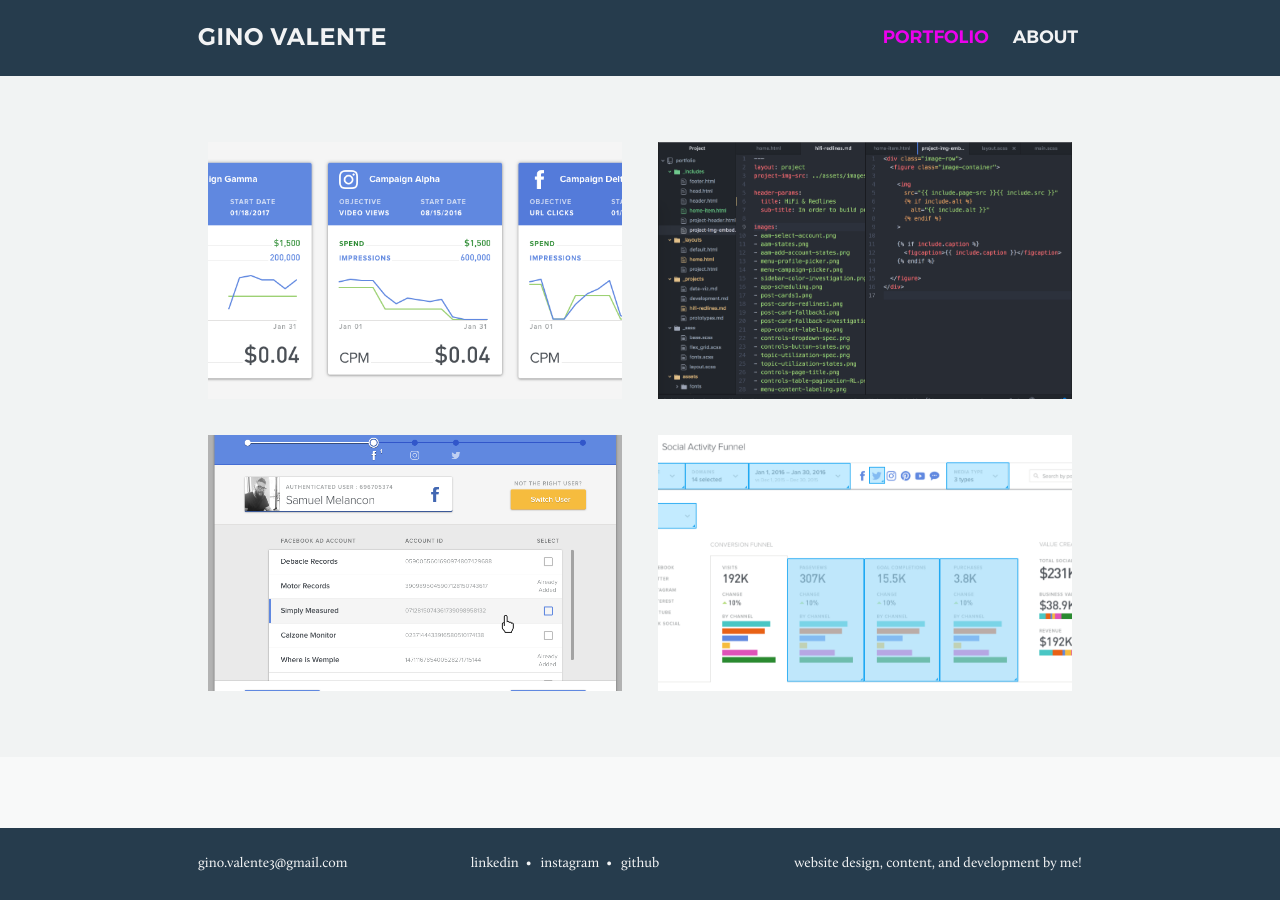
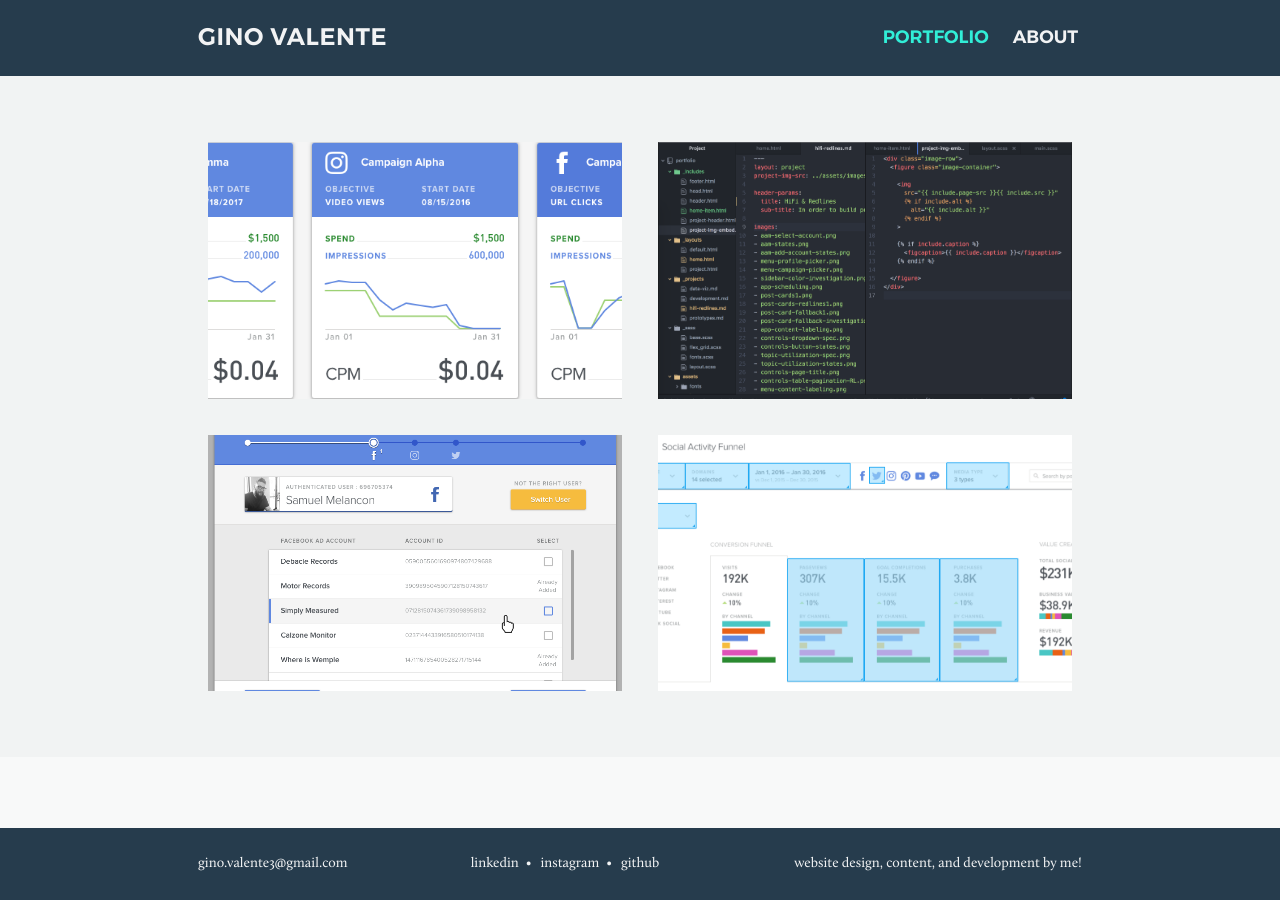
Before and after one commit to gvalente/portfolio, a Jekyll site: the page built from index.html, in a window 1280 px wide. Built offline with Jekyll 4.4.1, drawn with Linux system fonts in a browser that asks for light colours.

Commit message:
Fixed data viz home image. Made hover & active color states more standard.

```diff
--- a/_sass/base.scss
+++ b/_sass/base.scss
@@ -55,8 +55,6 @@
 }
 
 
-
-
 // Buttons
 .link-button {
   display: inline-block;
@@ -70,7 +68,7 @@
   border-radius: 5px;
   box-shadow: 0 2px 3px rgba(0,0,0,0.30), 0 0 3px rgba(0,0,0,0.2);
 
-  &:hover { color: $color-accent1; }
+  &:hover { color: $color-accent2; }
 }
 
 
--- a/_sass/layout.scss
+++ b/_sass/layout.scss
@@ -10,7 +10,7 @@
     transition: color 300ms;
     text-decoration: none;
 
-    &:hover { color: $color-accent1; }
+    &:hover { color: $color-accent2; }
   }
 
   .nav-item {
@@ -22,8 +22,8 @@
     padding: 0 $std-padding * 2;
     flex: 0;
 
-    &.active { color: $color-accent2; }
-    &:hover:not(.active) { color: $color-accent1; }
+    &.active { color: $color-accent1; }
+    &:hover:not(.active) { color: $color-accent2; }
   }
 }
 
@@ -206,11 +206,11 @@
     }
   }
 
-  #marvel-listening         { padding-bottom:  70%;   } // 1280x900
-  #marvel-dashboard         { padding-bottom: 124%;   } // 1280x1580
-  #marvel-profile-picker    { padding-bottom:  67%;   } // 1280x850
+  #marvel-profile-picker    { padding-bottom:  67.0%; } // 1280x850
   #marvel-add-profile-lofi  { padding-bottom:  62.5%; } // 1520x950
   #marvel-add-profile-medfi { padding-bottom:  62.5%; } // 1520x950
+  #marvel-listening         { padding-bottom:  70.0%; } // 1280x900
+  #marvel-dashboard         { padding-bottom: 124.0%; } // 1280x1580
 }
 
 
```
Also changed, not shown: assets/images/data_viz/home-old.png (added), assets/images/data_viz/home.png.
